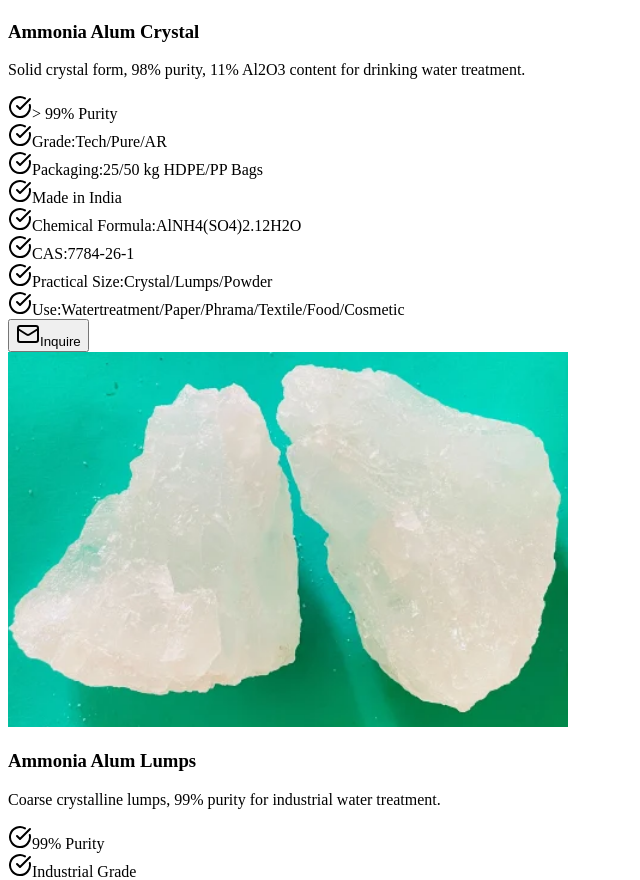
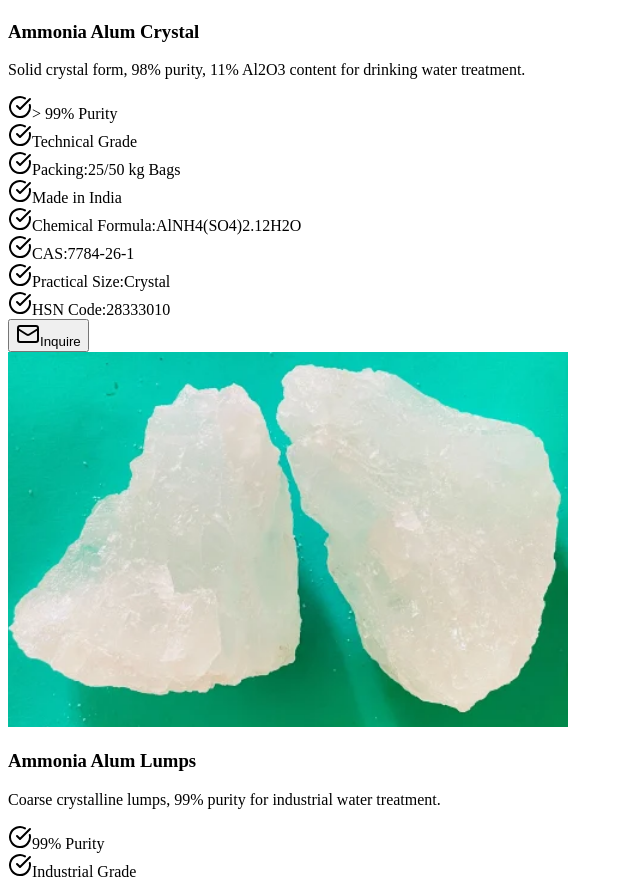
Before and after one commit to shreeaura14/ambica, a React (Vite) app: page /products/category/ammonia-alum in a window 1280 px wide. Shown: the part 965-1845 px from the top of the page, without its empty margins (0-640 px from the left). Built offline with nearby package versions, Linux system fonts and the light colour scheme; no server answers; the HTML template or start-up script is replaced by a standard one.

Commit message:
Update ProductSubcategoriesPage.tsx

```diff
--- a/src/app/pages/ProductSubcategoriesPage.tsx
+++ b/src/app/pages/ProductSubcategoriesPage.tsx
@@ -67,7 +67,7 @@ const SUBCATEGORIES_DATA: Record<string, SubcategoryGroup> = {
     // ]
 
     items: [
-     { name: "Ammonia Alum Crystal", description: "Solid crystal form, 98% purity, 11% Al2O3 content for drinking water treatment.", features: ["> 99% Purity", "Grade:Tech/Pure/AR", "Packaging:25/50 kg HDPE/PP Bags", "Made in India", "Chemical Formula:AlNH4(SO4)2.12H2O", "CAS:7784-26-1", "Practical Size:Crystal/Lumps/Powder", "Use:Watertreatment/Paper/Phrama/Textile/Food/Cosmetic"], image: ammoniaCrystalImg },
+     { name: "Ammonia Alum Crystal", description: "Solid crystal form, 98% purity, 11% Al2O3 content for drinking water treatment.", features: ["> 99% Purity", "Technical Grade", "Packing:25/50 kg Bags", "Made in India", "Chemical Formula:AlNH4(SO4)2.12H2O", "CAS:7784-26-1", "Practical Size:Crystal","HSN Code:28333010"], image: ammoniaCrystalImg },
       { name: "Ammonia Alum Lumps", description: "Coarse crystalline lumps, 99% purity for industrial water treatment.", features: ["99% Purity", "Industrial Grade", "25-50 kg HDPE Bag", "Made in India"], image: ammoniaLumpsImg },
       { name: "Ammonia Alum Small Crystal", description: "Fine white small crystals for easy dispersion and consistent dosing.", features: ["99% Purity", "Technical Grade", "AlNH4(SO4)2·12H2O", "White Color"], image: ammoniaSmallCrystalImg },
       { name: "Ammonia Alum Big Crystal", description: "Oversized transparent solid crystal with 99.9% purity.", features: ["99.9% Purity", "Technical Grade", "CAS: 7784-26-1", "Solid Crystal"], image: ammoniaBigCrystalImg },
```
